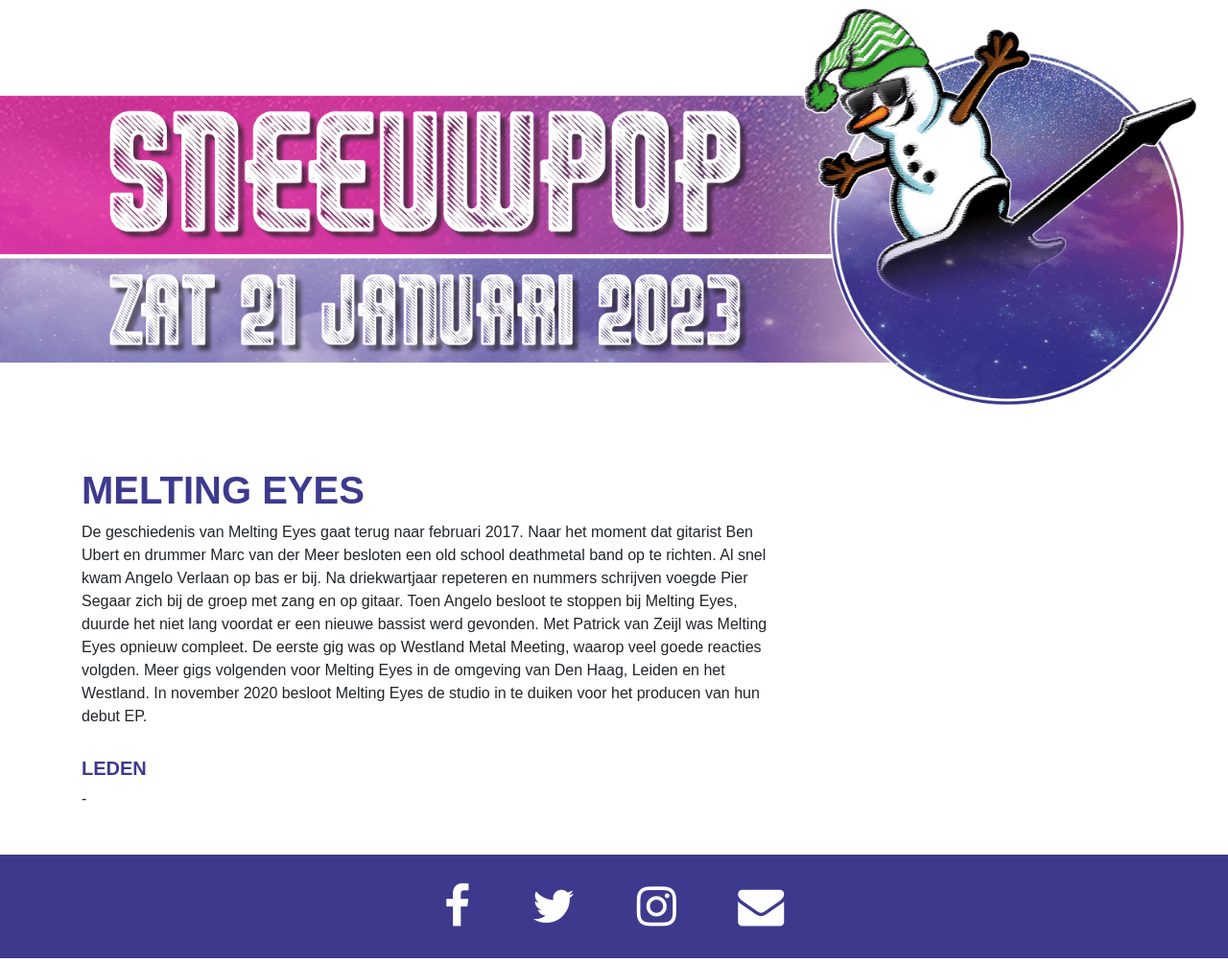
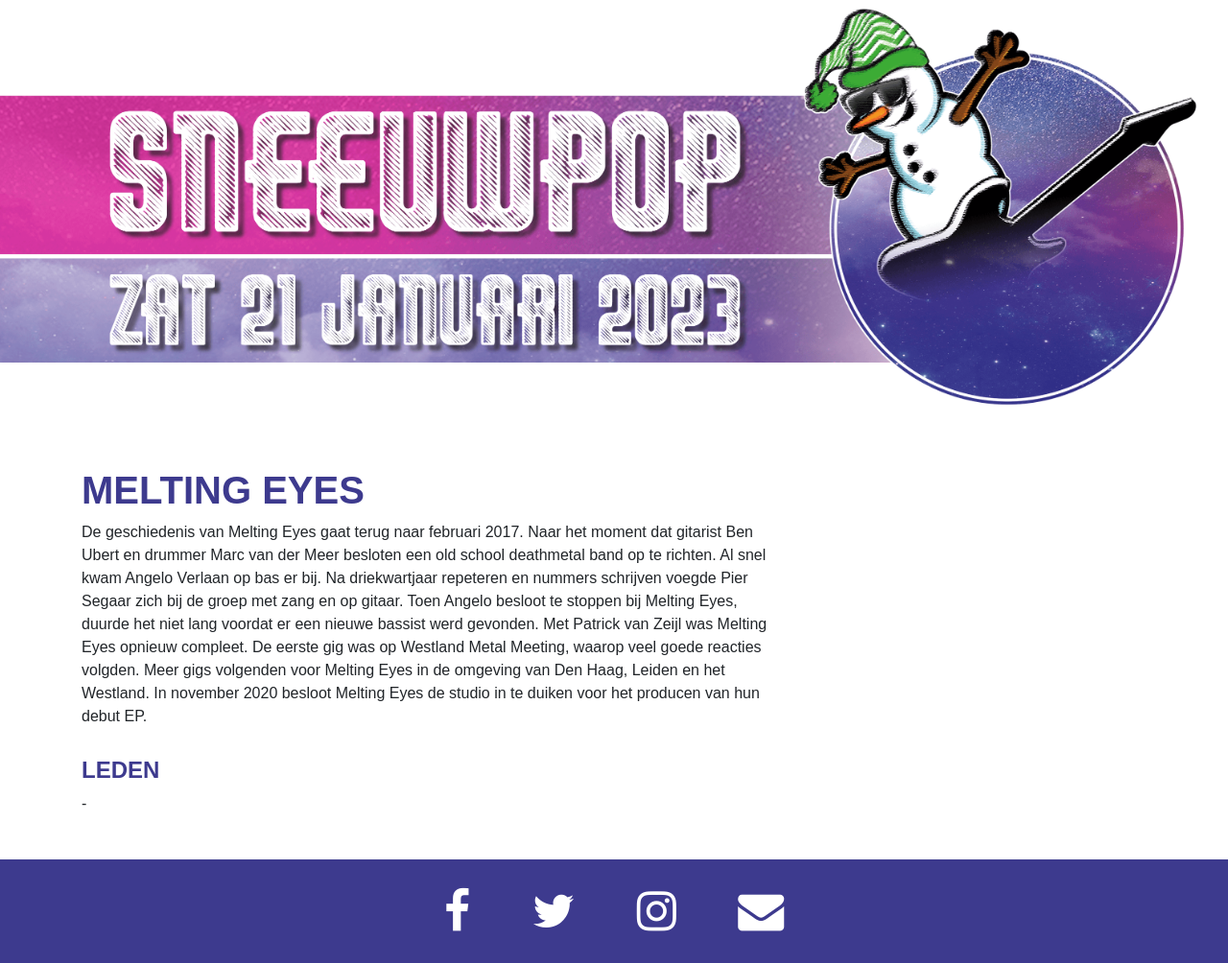
Before and after one commit to sneeuwpop-festival/sneeuwpop.nl, a Jekyll site: the page built from melting-eyes.md, in a window 1280 px wide. Shown: the whole page at 96% size. Built offline with Jekyll 4.4.1, drawn with Linux system fonts in a browser that asks for light colours.

Commit message:
Update band.html

```diff
--- a/_layouts/band.html
+++ b/_layouts/band.html
@@ -12,18 +12,27 @@
             {{ content }}
 
             {% if page.genre %}
-            <h5>GENRE</h5>
+            <h4>GENRE</h4>
             <p>{{ page.genre | capitalize }}</p>
             {% endif %}
 
             {% if page.members %}
-            <h5>LEDEN</h5>
+            <h4>LEDEN</h4>
             <ul>
                 {% for member in page.members %}
                 <li>{{ member.name }} - {{ member.role }}</li>
                 {% endfor %}
             </ul>
             {% endif %}
+
+            {% if page.socials %}
+            <h4>SOCIALS</h4>
+            <ul>
+                {% for socials in page.socials %}
+                <li>{{ social.name }} - {{ social.role }}</li>
+                {% endfor %}
+            </ul>
+            {% endif %}
         </div>
     </div>
 </div>
```
